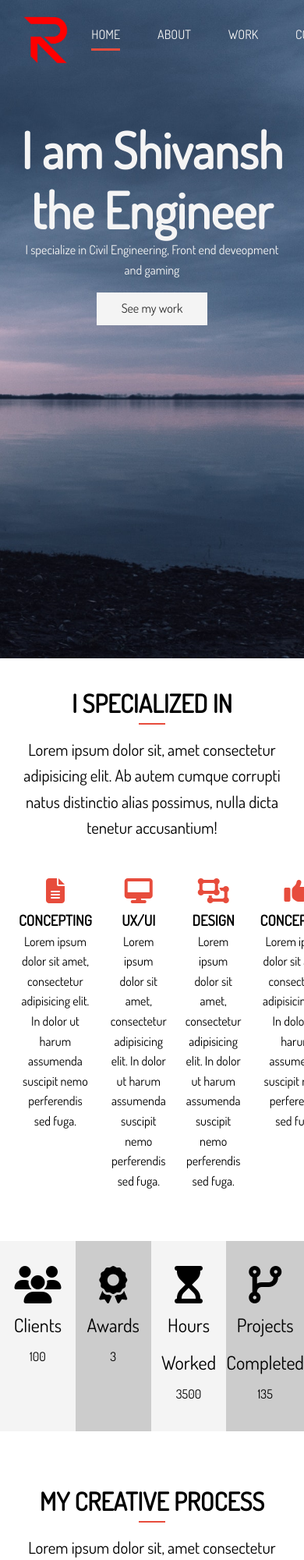
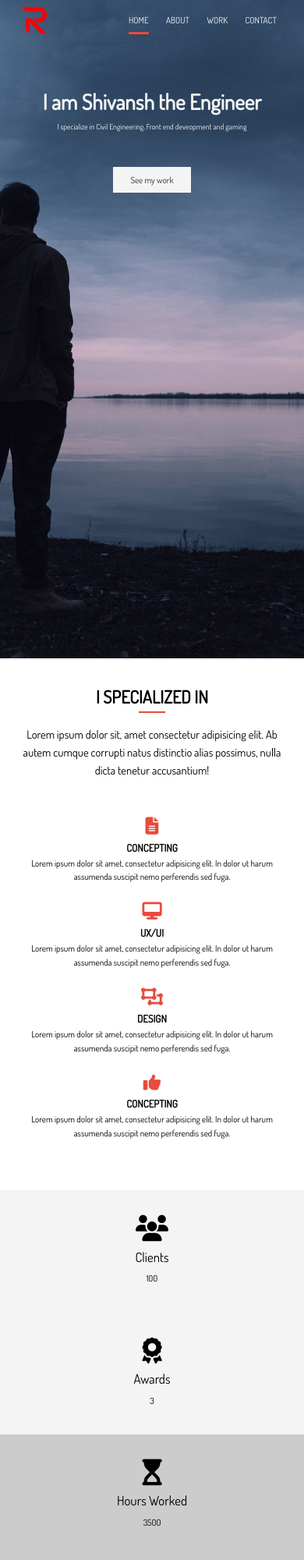
Before and after one commit to shiv901/CSCC-Portfolio, a plain HTML site: page index.html in a window 390 px wide. Shown: the top 2000 px of the page at 78% size. Drawn offline with Linux system fonts and the light colour scheme.

Commit message:
Media query for Home

```diff
--- /dev/null
+++ b/assets/scss/_media.scss
@@ -0,0 +1,59 @@
+@media (max-width:586px) {
+
+  body{
+    font-size: 0.7rem;
+  }
+
+  #logo {
+    width: 40px;
+    height: 40px;
+  }
+  #navbar {
+    padding-top: 0.5em ;
+
+    li{
+      font-size: 0.7rem;
+      padding: 0.5em 1em;
+    }
+  }
+
+  #header-content{
+    h1{
+      font-size: 7vw;
+      margin-bottom: 0.5rem;
+    }
+    p{
+      font-size: 2.5vw;
+      padding-bottom: 2rem;
+    }
+  }
+
+  #home-a .specials,
+  #home-b .stats{
+    grid-template-columns: repeat(1, 1fr);
+  }
+  #home-b .stats{
+    div {
+      &:nth-child(-n+2){
+        padding: 2rem 0;
+        background: $light-color;
+      }
+      &:nth-child(n+3){
+        padding: 2rem 0;
+        background: $medium-color;
+      }
+    }
+  }
+
+  #home-c .process{
+    grid-template-columns: 1fr;
+  }
+
+  #footer .footer-content{
+    flex-direction: column;
+  }
+
+  #footer .social{
+    margin-top: 1rem;
+  }
+}
--- a/assets/scss/style.scss
+++ b/assets/scss/style.scss
@@ -1,6 +1,5 @@
 @import 'variables';
 @import 'utilities';
-
 // General Styling
 *{
   margin: 0;
@@ -39,6 +38,7 @@ img{
   display: flex;
   justify-content: space-between;
   padding-top: 1rem;
+  align-items: center;
 
   ul{
     display: flex;
@@ -71,7 +71,7 @@ img{
 #header{
   //Header Home
   &-home{
-  background: $bg-img no-repeat center right/cover;
+  background: $bg-img no-repeat center center/cover;
   color: $light-color;
   height: 100vh;
   }
@@ -100,9 +100,6 @@ img{
       .fas{
         color: $main-color;
         padding-bottom: 0.4rem;
-      }
-      p{
-        // text-align: justify;;
       }
     }
   }
@@ -215,3 +212,4 @@ img{
     }
   }
 }
+@import 'media';
```
Also changed, not shown: assets/css/style.css, assets/scss/_utilities.scss (renamed from assets/scss/utilities.scss).
